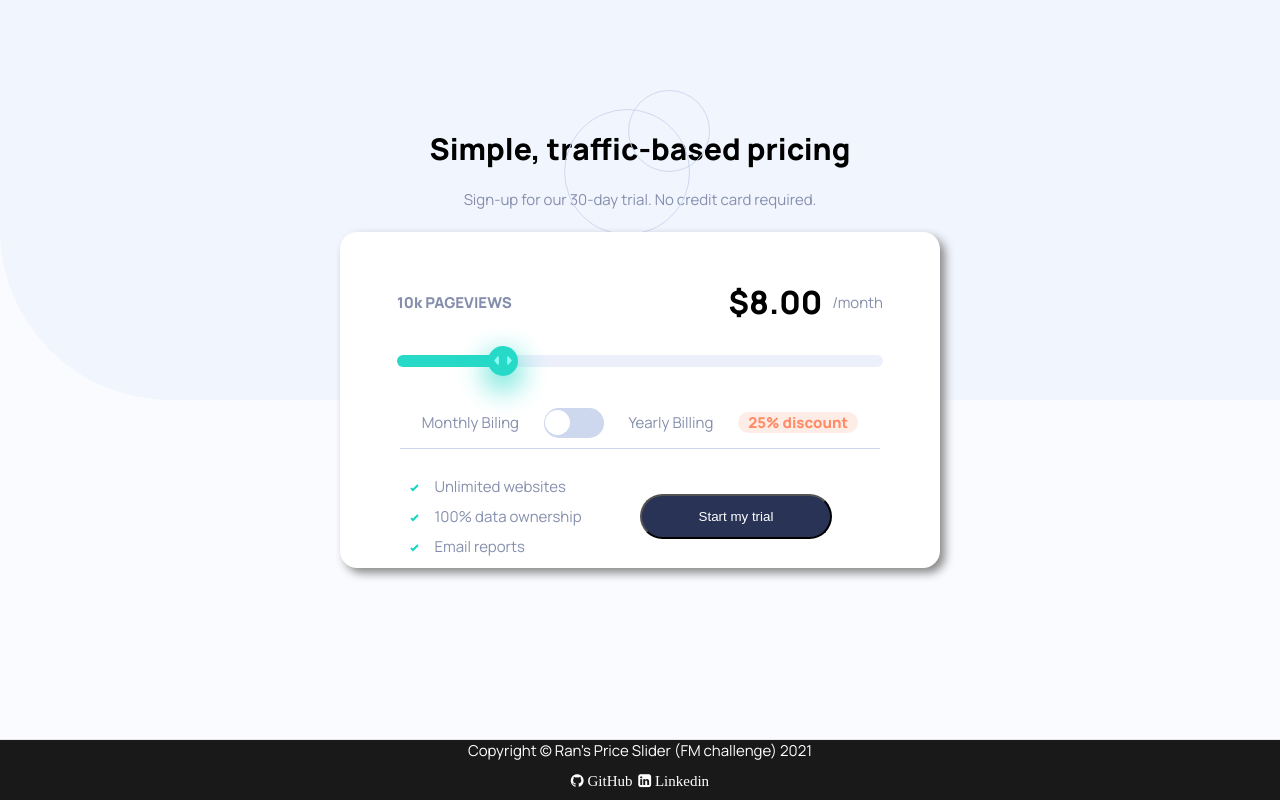
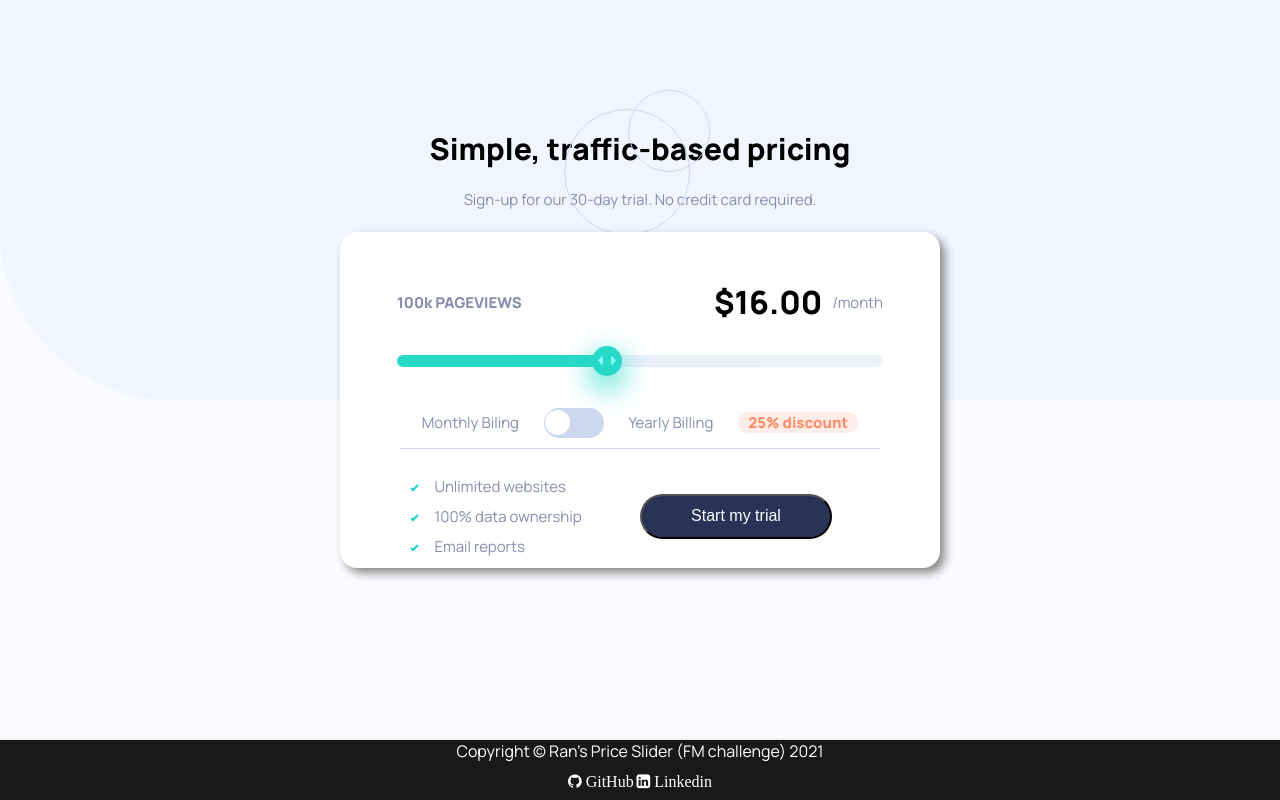
Before and after one commit to wwren/FM_Challenge_PriceSlider, a React (Create React App) app: page / in a window 1280 px wide. Built offline with nearby package versions, Linux system fonts and the light colour scheme.

Commit message:
Improve accessibility

```diff
--- a/src/App.css
+++ b/src/App.css
@@ -107,6 +107,7 @@
   height: 45px;
   border-radius: 25px;
   cursor: pointer;
+  font-size: 1rem;
 }
 @media screen and (max-width: 541px) {
   .price-slider__container {
--- a/src/App.js
+++ b/src/App.js
@@ -7,6 +7,8 @@ import CTA from "./Components/CTA";
 import Footer from "./Components/Footer.js";
 function App() {
   return (
+    <>
+      <main role="main">
         <div className="price-slider__container">
           <Header />
           <div className="price-slider__card__wrapper">
@@ -22,8 +24,10 @@ function App() {
               </div>
             </div>
           </div>
+        </div>
+      </main>
       <Footer />
-    </div>
+    </>
   );
 }
 
--- a/src/Components/Footer.js
+++ b/src/Components/Footer.js
@@ -1,17 +1,17 @@
 import "./Footer.css";
 export default function Footer() {
   return (
-    <footer>
+    <footer role="footer">
       <div>
         <span>Copyright &copy;</span> Ran's Price Slider (FM challenge) 2021
       </div>
       <div className="footer">
         <div>
           <a
-            id="profile-link"
+            id="profile-link__github"
             href="https://github.com/wwren/FrontendMentor_PriceSlider"
-            target="_blank"
-            rel="noreferrer"
+            onClick="window.open(this.href);return false"
+            rel="external"
           >
             <i className="fa fa-github">
               <span> GitHub</span>
@@ -20,10 +20,10 @@ export default function Footer() {
         </div>
         <div>
           <a
-            id="profile-link"
+            id="profile-link__linkedin"
             href="https://www.linkedin.com/in/ding-ran/"
-            target="_blank>"
-            rel="noreferrer"
+            onClick="window.open(this.href);return false"
+            rel="external"
           >
             <i className="fa fa-linkedin-square">
               <span> Linkedin</span>
--- a/src/Components/Slider.css
+++ b/src/Components/Slider.css
@@ -10,8 +10,8 @@
   transition: background 450ms ease-in;
   background: linear-gradient(
     to right,
-    var(--slider-background) 22%,
-    var(--empty-slider-bar) 22%
+    var(--slider-background) 44%,
+    var(--empty-slider-bar) 44%
   );
 }
 
--- a/src/Components/Slider.js
+++ b/src/Components/Slider.js
@@ -13,6 +13,7 @@ function Slider({ defaultPriceInput, setpriceInput }) {
       let percentage = `${Math.round(
         (slider.current.value / MAX_SLIDER_VALUE) * 100
       )}%`;
+      console.log("percentage", percentage);
       slider.current.style.background = `linear-gradient(to right, var(--full-slider-bar) ${percentage}, var(--empty-slider-bar) ${percentage})`;
     }
   };
@@ -26,6 +27,7 @@ function Slider({ defaultPriceInput, setpriceInput }) {
         value={defaultPriceInput}
         ref={slider}
         onInput={handleInput}
+        aria-labelledby="price-range"
       ></input>
     </>
   );
--- a/src/Components/SliderCalculator.js
+++ b/src/Components/SliderCalculator.js
@@ -7,7 +7,7 @@ import "./SliderCalculator.css";
 const DISCOUNT_PERCENTAGE = 0.25;
 
 function SliderCalculator() {
-  const [priceInput, setpriceInput] = useState("8.00");
+  const [priceInput, setpriceInput] = useState("16.00");
   const [pageview, setpageview] = useState("10k");
   const [isYearBill, setisYearBill] = useState(false);
 
```
Lines whose indentation alone changed are shown as unchanged.
